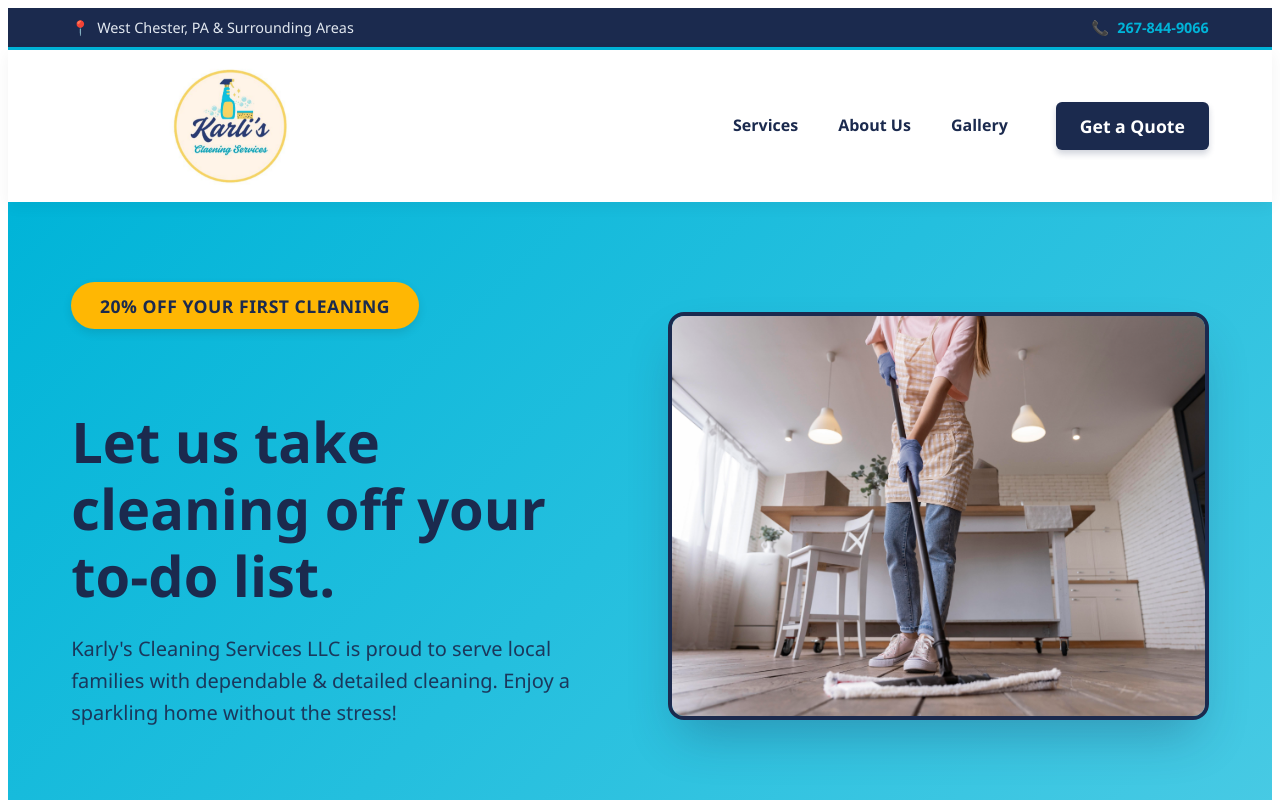
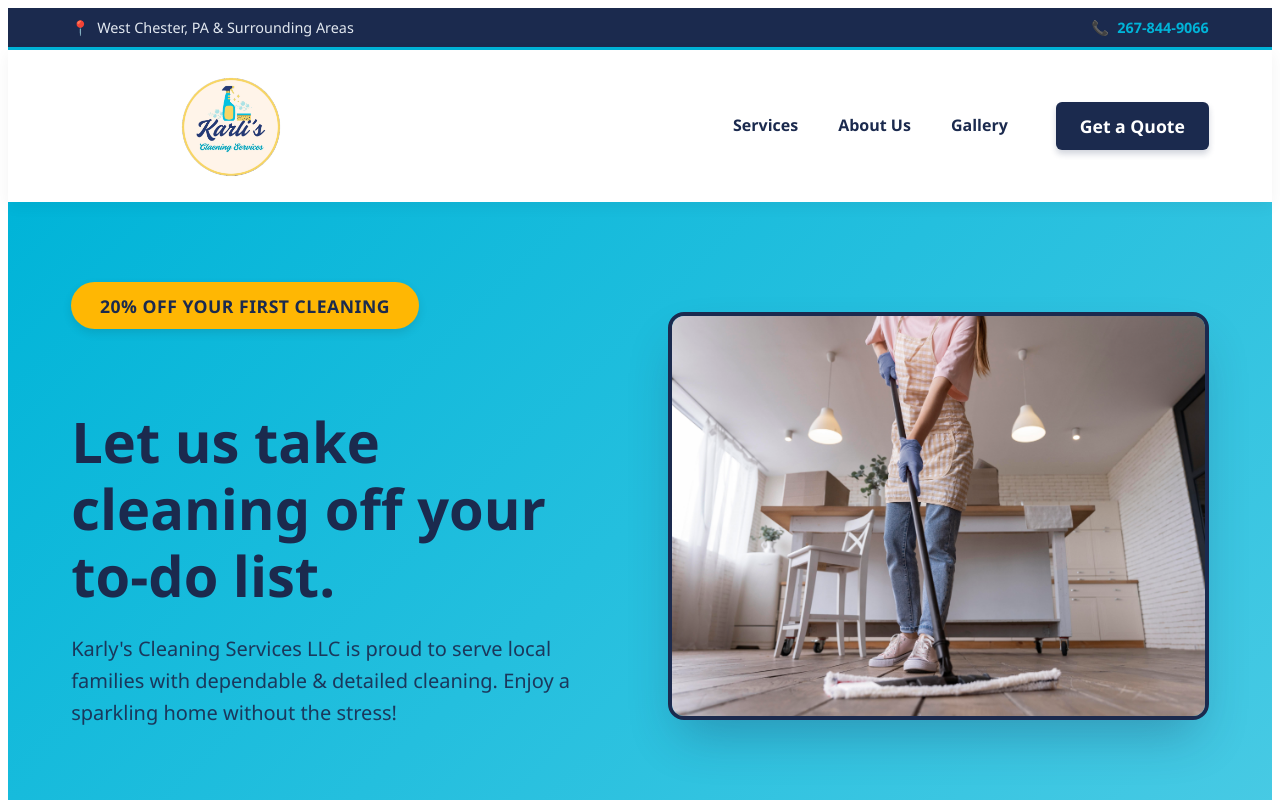
Before and after one commit to IngAldoVillasenor/karlys-cleaning-web, a Next.js app: page / in a window 1280 px wide. Shown: the top 800 px of the page. Built offline with nearby package versions, Linux system fonts and the light colour scheme; no server answers.

Commit message:
Logo update to background removed

```diff
--- a/app/page.tsx
+++ b/app/page.tsx
@@ -86,7 +86,7 @@ export default function LandingPage() {
       <header className={styles.header}>
         <div className={styles.logo}>
           <Image
-            src="/logo.png"
+            src="/5 Background Removed.png"
             alt="Karly's Cleaning Services Logo"
             width={320}
             height={120}
@@ -411,7 +411,7 @@ export default function LandingPage() {
         {/* NUEVO: Logo integrado en el pie de página */}
         <div className={styles.footerLogoWrapper}>
           <Image
-            src="/Logo footer.jpg"
+            src="/5 Background Removed.png"
             alt="Karly's Cleaning Services Logo Footer"
             width={180}
             height={70}
```
